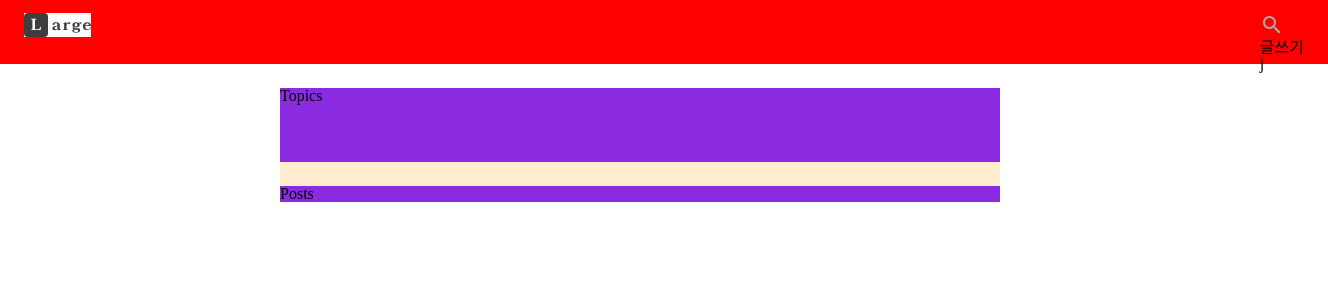
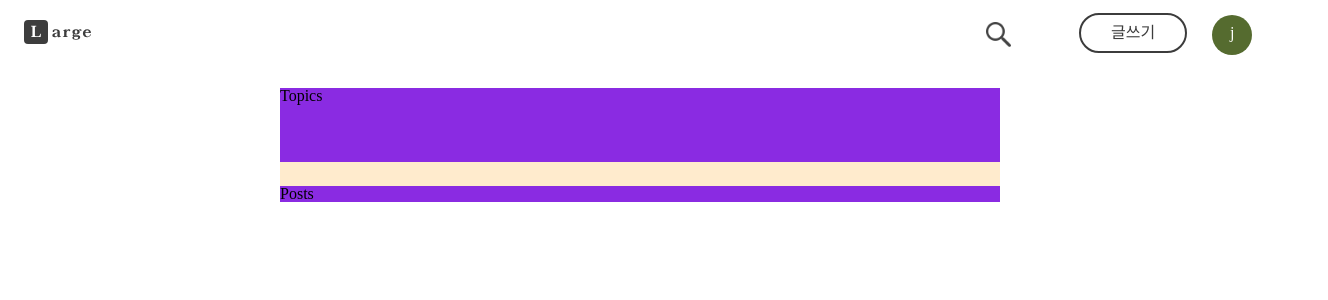
Before and after one commit to gonyy22/large-frontend, a React (Create React App) app: page / in a window 1280 px wide. Shown: the top 300 px of the page, 1328 px wide, since content can reach past the window. Built offline with nearby package versions, Linux system fonts and the light colour scheme.

Commit message:
Update header

```diff
--- a/src/App.css
+++ b/src/App.css
@@ -46,3 +46,12 @@ table {
 	border-collapse: collapse;
 	border-spacing: 0;
 }
+button {
+	background: none;
+	color: inherit;
+	border: none;
+	padding: 0;
+	font: inherit;
+	cursor: pointer;
+	outline: inherit;
+}
--- a/src/components/PostList/Header/Header.css
+++ b/src/components/PostList/Header/Header.css
@@ -1,9 +1,12 @@
 .headers {
   height: 38px;
-  width: 100%;
-  background-color: red;
+  background-color: #fff;
   padding:13px 24px;
 }
-.header_info { float:right; }
+
+.header_info { width:270px; float:right; }
 .headers::after { display:block; clear:both; }
-.write_btn {  }
+.header_info img { width:25px; height:25px; vertical-align:middle; }
+.logo_img { display:inline-block; margin-top:7px; }
+.write_btn { display:inline-block; margin-left:68px; padding:10px 30px; color:#3c3c3c; border:2px solid #3c3c3c; border-radius:30px; }
+.profile { width:20px; height:20px; display:inline-block; margin-left:25px; padding:10px; color:#fff; background-color: darkolivegreen; border-radius:50%; text-align:center; }
--- a/src/components/PostList/Header/index.js
+++ b/src/components/PostList/Header/index.js
@@ -3,10 +3,10 @@ import './Header.css';
 function Headers() {
   return (
     <div className="headers">
-      <img src="img/logo.svg" />
+      <img src="img/logo.svg" className="logo_img"/>
       <div className="header_info">
-        <img src="img/search.svg" />
-        <p className="write_btn">글쓰기</p>
+        <img src="img/search.png" />
+        <button className="write_btn">글쓰기</button>
         <p className="profile">j</p>
       </div>
     </div>
```
Also changed, not shown: public/img/search.png (added), 1 other file (tests, documents, lock files or other folders).
